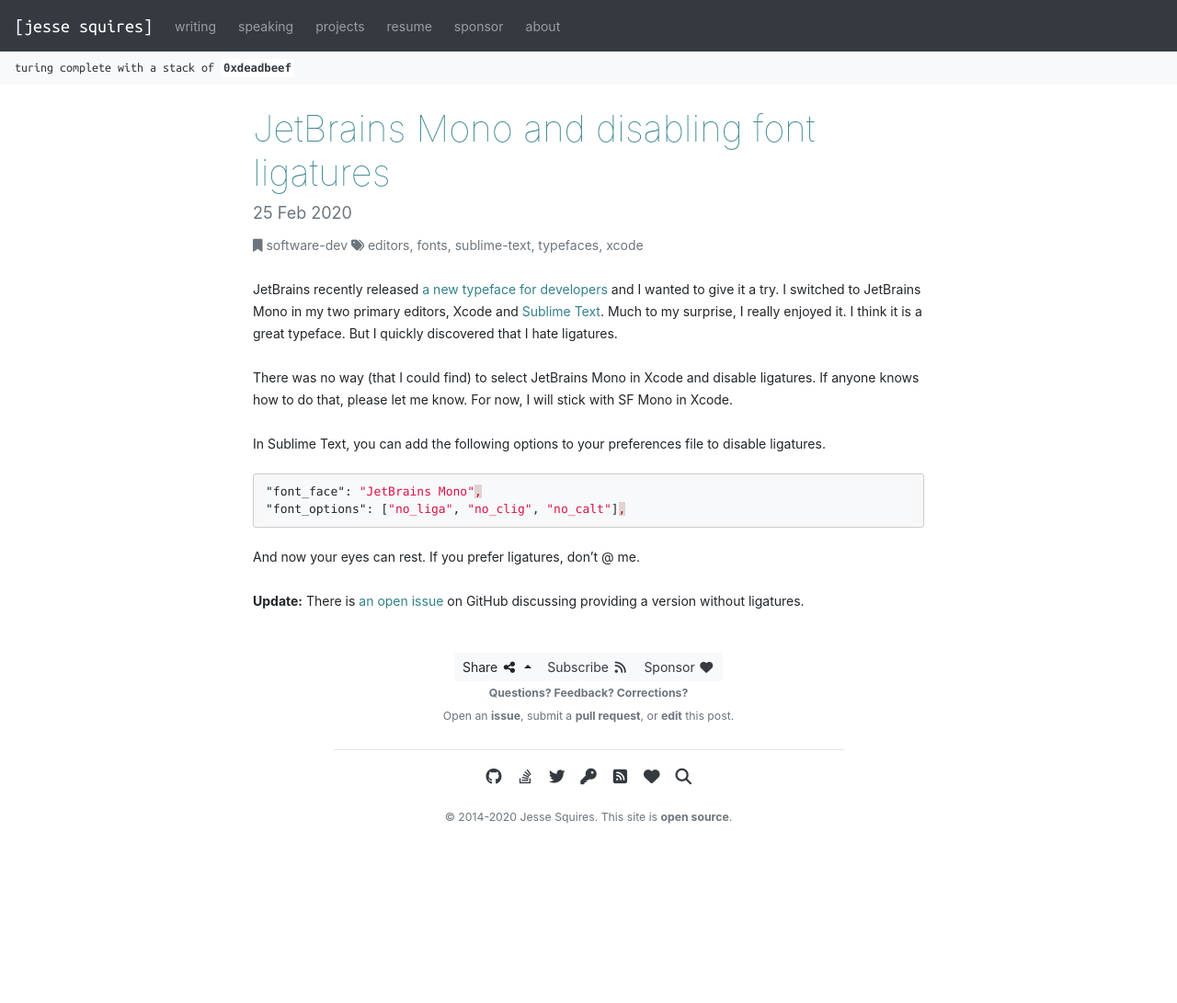
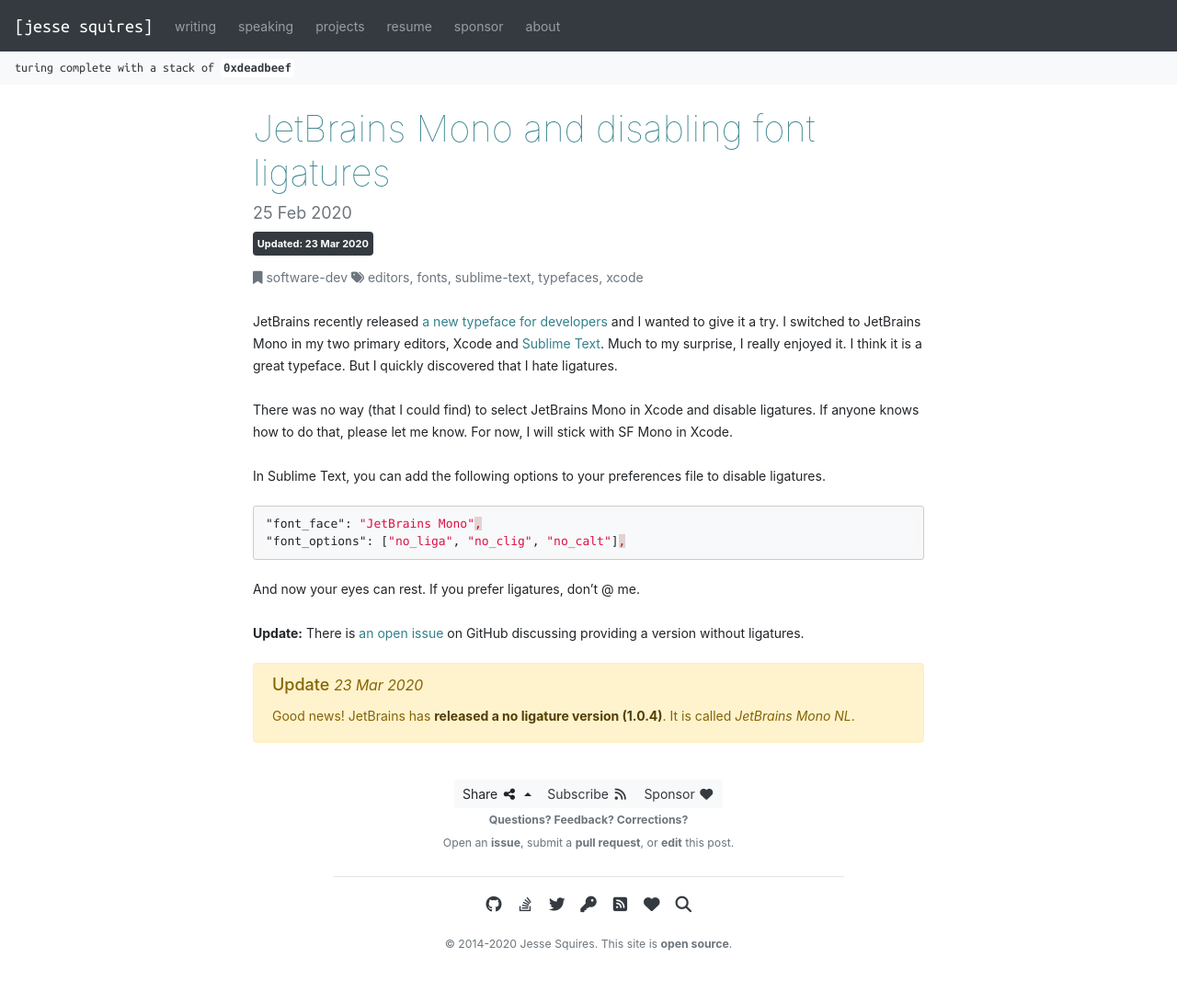
Before and after one commit to jessesquires/jessesquires.com, a Jekyll site: the page built from _posts/2020-02-25-jetbrains-mono-and-disabling-font-ligatures.md, in a window 1280 px wide. Shown: the whole page at 92% size. Built offline with Jekyll 4.4.1, drawn with Linux system fonts in a browser that asks for light colours; nearby versions of some CDN libraries; library files that are not in the unit come from our copies; before the commit the page ends 953 px from its top, so only the background shows below that.

Commit message:
[post update] jetbrains mono

```diff
--- a/_posts/2020-02-25-jetbrains-mono-and-disabling-font-ligatures.md
+++ b/_posts/2020-02-25-jetbrains-mono-and-disabling-font-ligatures.md
@@ -4,6 +4,7 @@
 tags: [xcode, sublime-text, editors, fonts, typefaces]
 date: 2020-02-25T10:45:55-08:00
 title: JetBrains Mono and disabling font ligatures
+date-updated: 2020-03-23T17:30:19-07:00
 ---
 
 JetBrains recently released [a new typeface for developers](https://www.jetbrains.com/lp/mono/) and I wanted to give it a try. I switched to JetBrains Mono in my two primary editors, Xcode and [Sublime Text](https://www.sublimetext.com). Much to my surprise, I really enjoyed it.  I think it is a great typeface. But I quickly discovered that I hate ligatures.
@@ -22,3 +23,7 @@
 And now your eyes can rest. If you prefer ligatures, don't @ me.
 
 **Update:** There is [an open issue](https://github.com/JetBrains/JetBrainsMono/issues/19) on GitHub discussing providing a version without ligatures.
+
+{% include updated_notice.html
+    update_message='Good news! JetBrains has <a href="https://github.com/JetBrains/JetBrainsMono/releases/tag/v1.0.4" class="alert-link">released a no ligature version (1.0.4)</a>. It is called <i>JetBrains Mono NL</i>.'
+%}
```
